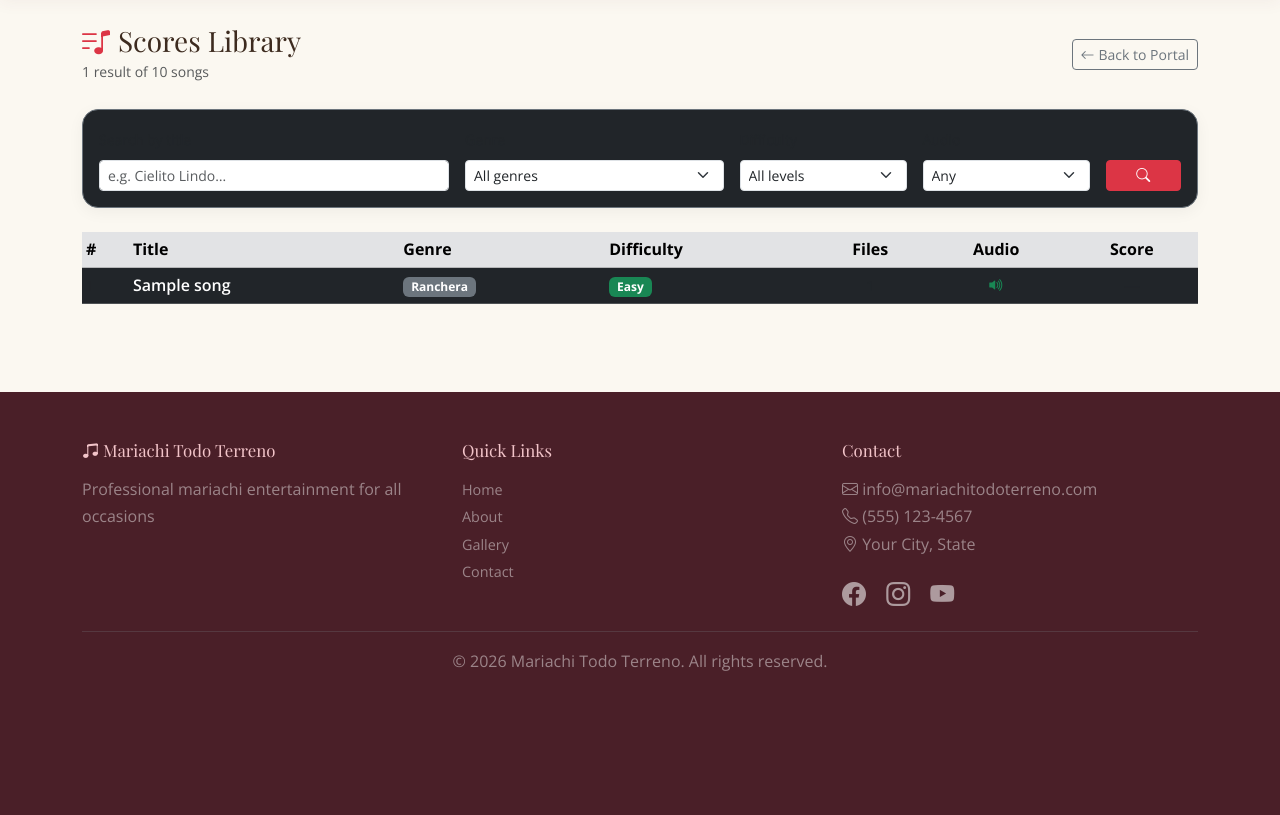
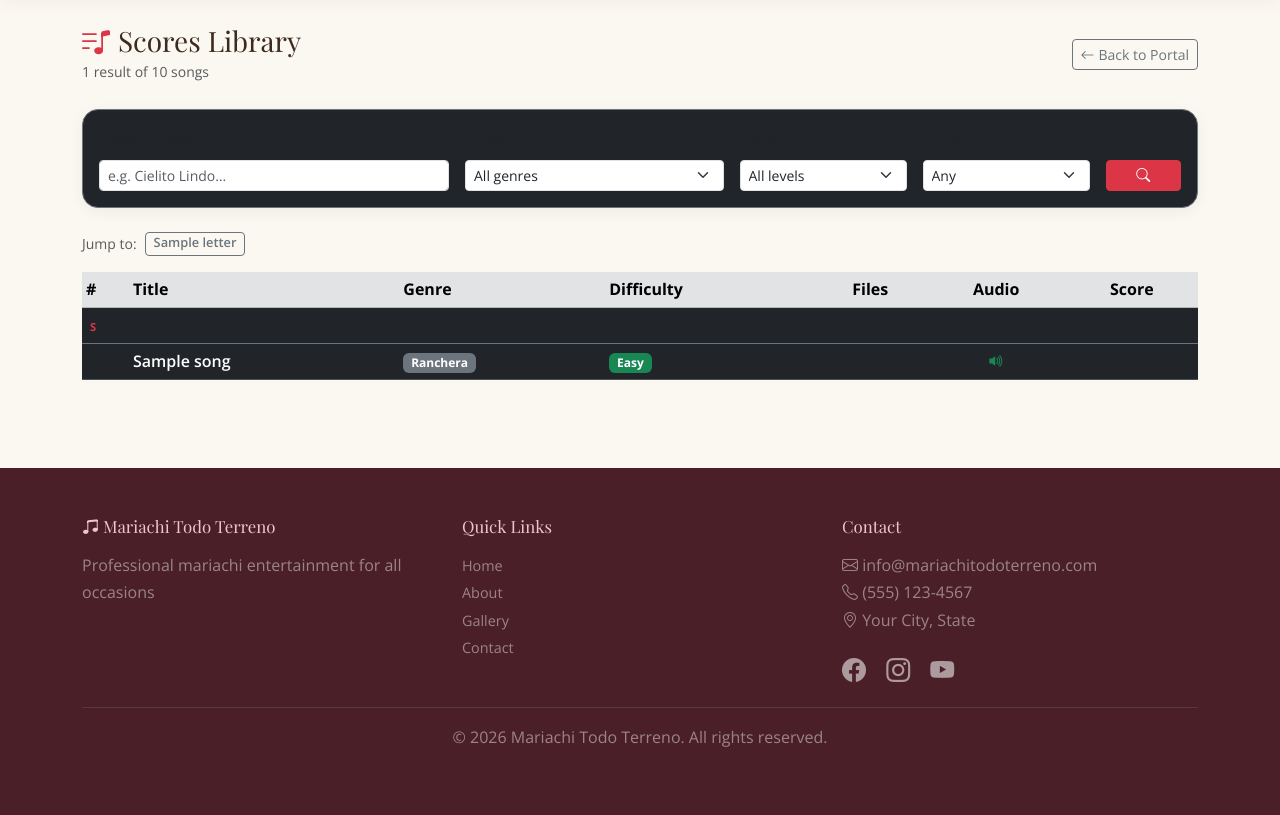
Before and after one commit to g0ochoa/python-mariachi-website, a Django app: template musicians_portal/templates/musicians_portal/scores.html in a window 1280 px wide. Shown: the part 76-891 px from the top of the page. Before the commit the page ends 747 px from the top, so only its background shows below. Run offline with Django 5.2, Linux system fonts and the light colour scheme; tables that the repository leaves empty hold one stand-in row (values such as "Sample post"); the template is opened without the code that fills it: values that come from a table or form of the project are taken from there, most other values are stand-ins (such as "Sample title", 1, 10 or a date in 2020).

Commit message:
fix: stretched-link bug; feat: A-Z quick nav on scores list

```diff
--- a/musicians_portal/templates/musicians_portal/scores.html
+++ b/musicians_portal/templates/musicians_portal/scores.html
@@ -69,6 +69,20 @@
     </div>
   </form>
 
+  <!-- A–Z Quick Nav -->
+  {% if not query and not genre and not difficulty and not has_audio %}
+  <div class="d-flex flex-wrap gap-1 mb-3" id="az-nav">
+    <span class="text-muted small me-1 align-self-center">Jump to:</span>
+    {% for letter in available_letters %}
+      <a href="#letter-{{ letter }}"
+         class="btn btn-sm btn-outline-secondary py-0 px-2"
+         style="min-width:2rem; font-size:.8rem; font-weight:600;">
+        {{ letter }}
+      </a>
+    {% endfor %}
+  </div>
+  {% endif %}
+
   <!-- Results Table -->
   {% if songs %}
   <div class="table-responsive">
@@ -86,14 +100,16 @@
       </thead>
       <tbody>
         {% for song in songs %}
+        {% ifchanged song.title.0 %}
+        <tr id="letter-{{ song.title.0|upper }}" style="pointer-events:none;">
+          <td colspan="7" class="py-1 px-2 bg-dark border-secondary">
+            <span class="text-danger fw-bold" style="font-size:.7rem; letter-spacing:.1em;">{{ song.title.0|upper }}</span>
+          </td>
+        </tr>
+        {% endifchanged %}
         <tr style="cursor:pointer;" onclick="window.location='{% url 'portal_song_detail' song.id %}'">
           <td class="text-muted small">{{ forloop.counter }}</td>
-          <td>
-            <a href="{% url 'portal_song_detail' song.id %}"
-               class="text-white fw-semibold text-decoration-none stretched-link">
-              {{ song.title }}
-            </a>
-          </td>
+          <td class="fw-semibold">{{ song.title }}</td>
           <td>
             {% if song.genre != 'other' %}
               <span class="badge bg-secondary">{{ song.get_genre_display }}</span>
--- a/musicians_portal/views.py
+++ b/musicians_portal/views.py
@@ -99,6 +99,10 @@ def scores(request):
     if has_audio == '1':
         songs = songs.filter(has_audio=True)
 
+    available_letters = sorted(set(
+        s.title[0].upper() for s in songs if s.title
+    ))
+
     context = {
         'page_title': 'Scores Library',
         'songs':      songs,
@@ -109,6 +113,7 @@ def scores(request):
         'has_audio':  has_audio,
         'genres':     Song.GENRE_CHOICES,
         'difficulties': Song.DIFFICULTY_CHOICES,
+        'available_letters': available_letters,
     }
     return render(request, 'musicians_portal/scores.html', context)
 
```
